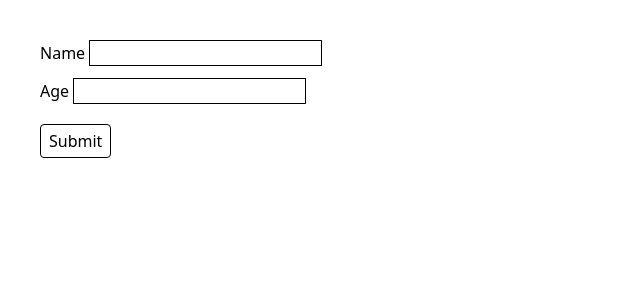
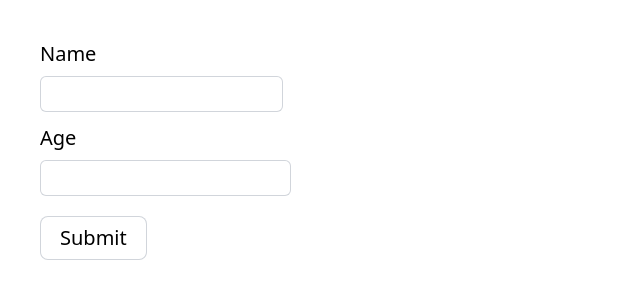
Before and after one commit to hasnat-shohag/expense-tracker, a React (Vite) app: page / in a window 1280 px wide. Shown: the top 300 px of the page, without its empty margins (0-640 px from the left). Built offline with nearby package versions, Linux system fonts and the light colour scheme.

Commit message:
custom validation with react-hook-form

```diff
--- a/src/App.tsx
+++ b/src/App.tsx
@@ -1,5 +1,5 @@
-import Form from "./components/Form";
-
+// import Form from "./components/Form";
+import Form from "./duplicate_form/components/Form";
 const App = () => {
 	return (
 		<div className="m-10">
--- a/src/components/Form/Form.tsx
+++ b/src/components/Form/Form.tsx
@@ -4,7 +4,9 @@ import { zodResolver } from "@hookform/resolvers/zod";
 
 const schema = z.object({
 	name: z.string().min(3, { message: "Name must be at least 3 characters" }),
-	age: z.number({ invalid_type_error: "Age field is required" }).min(18),
+	age: z
+		.number({ invalid_type_error: "Age field is required" })
+		.min(18, { message: "Age field must be at least 18 characters" }),
 });
 type FormData = z.infer<typeof schema>; // { name: string; age: number; }
 
@@ -25,26 +27,30 @@ const Form = () => {
 		<>
 			<form onSubmit={handleSubmit(onSubmit)}>
 				<div className="mb-3">
-					<label htmlFor="name" className="form-label">
+					<label htmlFor="name" className="text-xl">
 						Name{" "}
 					</label>
 					<input
 						{...register("name")}
 						id="name"
 						type="text"
-						className="border border-black"
+						className="block w-half rounded-md border-0 py-1.5 pl-3 text-gray-900 ring-1
+						ring-inset ring-gray-300 placeholder:text-gray-400 focus:ring-2 focus:ring-inset focus:ring-indigo-600
+						sm:text-sm sm:leading-6 mt-2"
 					/>
 					{errors.name && <p className="text-red-600">{errors.name.message}</p>}
 				</div>
 				<div className="mb-5">
-					<label htmlFor="age" className="form-label">
+					<label htmlFor="age" className="text-xl">
 						Age{" "}
 					</label>
 					<input
 						{...register("age", { valueAsNumber: true })}
 						id="age"
-						type="text"
-						className="border border-black"
+						type="number"
+						className="block w-half rounded-md border-0 py-1.5 pl-3 pr-2 text-gray-900 ring-1
+						ring-inset ring-gray-300 placeholder:text-gray-400 focus:ring-2 focus:ring-inset focus:ring-indigo-600
+						sm:text-sm sm:leading-6 mt-2"
 					/>
 					{errors.age && <p className="text-red-600">{errors.age.message}</p>}
 				</div>
--- /dev/null
+++ b/src/duplicate_form/components/Form/Form.tsx
@@ -0,0 +1,58 @@
+import { FieldValues, useForm } from "react-hook-form";
+interface FormData {
+	name: string;
+	age: number;
+}
+
+const Form = () => {
+	const {
+		register,
+		handleSubmit,
+		formState: { errors },
+	} = useForm<FormData>();
+	const onSubmit = (data: FieldValues) => {
+		console.log(errors);
+		console.log(data);
+	};
+
+	return (
+		<form onSubmit={handleSubmit(onSubmit)}>
+			<div className="mb-3">
+				<label htmlFor="name" className="text-xl mb-2">
+					Name
+				</label>
+				<input
+					{...register("name", { required: true, minLength: 3 })}
+					id="name"
+					type="text"
+					className="block rounded-md border-0 py-1.5 pl-3 mt-2 text-l ring-1 ring-inset ring-gray-300 focus:ring-2 focus:ring-inset focus:ring-indigo-600 "
+				/>
+				{errors.name?.type === "required" && (
+					<p className="text-red-600">Name Field is required</p>
+				)}
+				{errors.name?.type === "minLength" && (
+					<p className="text-red-600">At least 3 character is required</p>
+				)}
+			</div>
+			<div className="mb-3">
+				<label htmlFor="age" className="text-xl mb-2">
+					Age
+				</label>
+				<input
+					{...register("age")}
+					id="age"
+					type="number"
+					className="block rounded-md border-0 py-1.5 pl-3 pr-2 mt-2 text-l ring-1 ring-inset ring-gray-300 focus:ring-2 focus:ring-inset focus:ring-indigo-600 "
+				/>
+			</div>
+			<button
+				type="submit"
+				className="text-xl px-5 py-2 border-0 mt-2 rounded-lg ring-1 ring-inset ring-gray-300 hover:bg-cyan-400 hover:text-white"
+			>
+				Submit
+			</button>
+		</form>
+	);
+};
+
+export default Form;
--- /dev/null
+++ b/src/duplicate_form/components/Form/index.tsx
@@ -0,0 +1,2 @@
+import Form from './Form';
+export default Form
```
